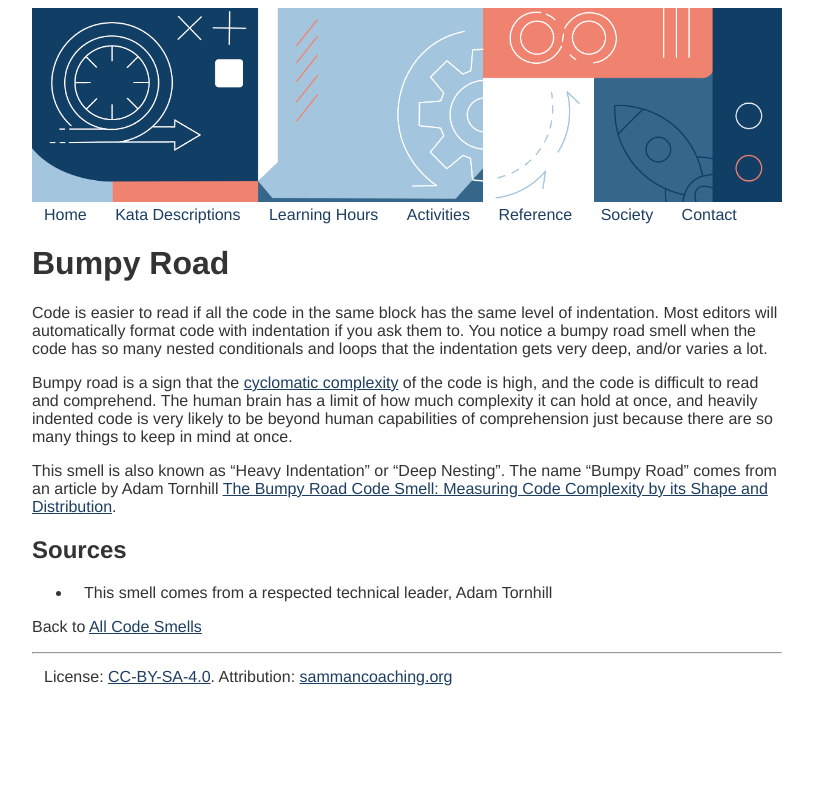
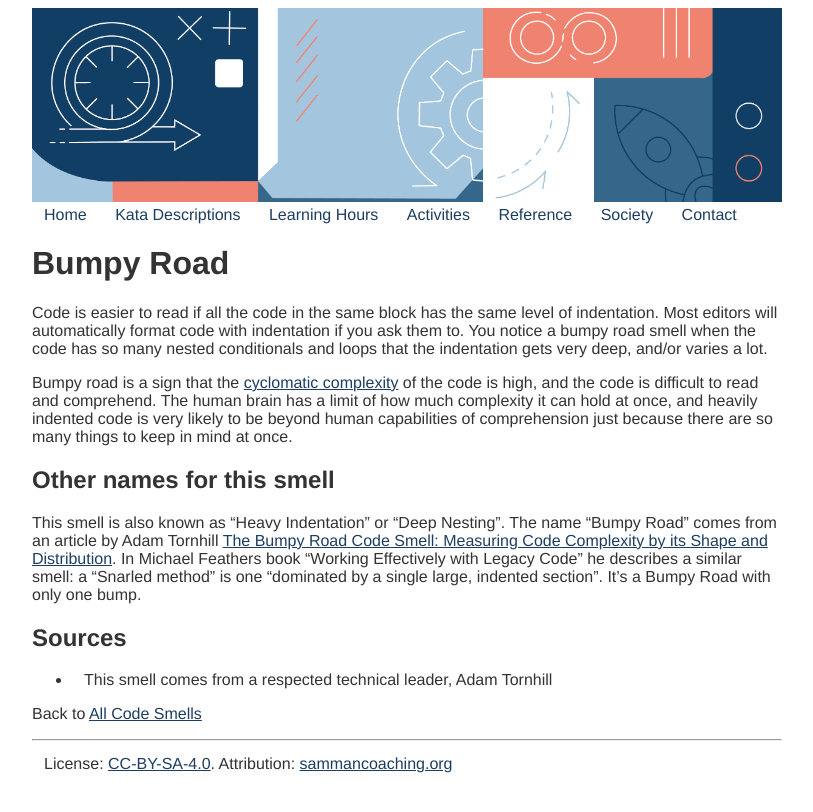
Before and after one commit to sammancoaching/website, a Jekyll site: the page built from _code_smells/bumpy_road.md, in a window 1280 px wide. Shown: the top 812 px of the page, without its empty margins (233-1046 px from the left). Built offline with Jekyll 4.4.1, drawn with Linux system fonts in a browser that asks for light colours.

Commit message:
Add reference to WELC

```diff
--- a/_code_smells/bumpy_road.md
+++ b/_code_smells/bumpy_road.md
@@ -9,4 +9,6 @@ Code is easier to read if all the code in the same block has the same level of i
 
 Bumpy road is a sign that the [cyclomatic complexity](https://en.wikipedia.org/wiki/Cyclomatic_complexity) of the code is high, and the code is difficult to read and comprehend. The human brain has a limit of how much complexity it can hold at once, and heavily indented code is very likely to be beyond human capabilities of comprehension just because there are so many things to keep in mind at once.
 
-This smell is also known as "Heavy Indentation" or "Deep Nesting". The name "Bumpy Road" comes from an article by Adam Tornhill [The Bumpy Road Code Smell: Measuring Code Complexity by its Shape and Distribution](https://codescene.com/blog/bumpy-road-code-complexity-in-context).
+## Other names for this smell
+
+This smell is also known as "Heavy Indentation" or "Deep Nesting". The name "Bumpy Road" comes from an article by Adam Tornhill [The Bumpy Road Code Smell: Measuring Code Complexity by its Shape and Distribution](https://codescene.com/blog/bumpy-road-code-complexity-in-context). In Michael Feathers book "Working Effectively with Legacy Code" he describes a similar smell: a "Snarled method" is one "dominated by a single large, indented section". It's a Bumpy Road with only one bump.
```
